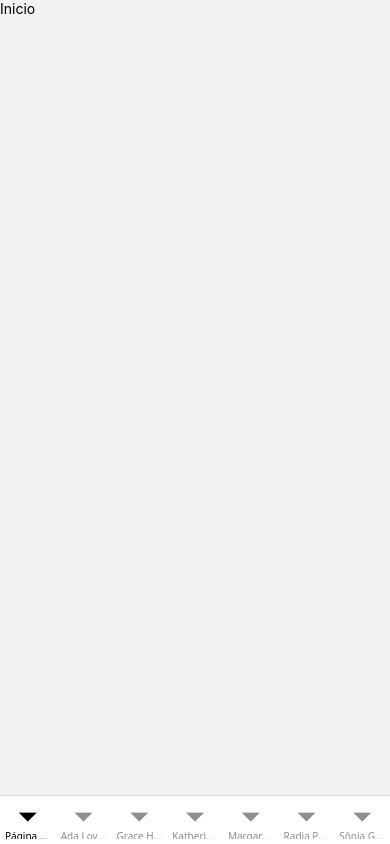
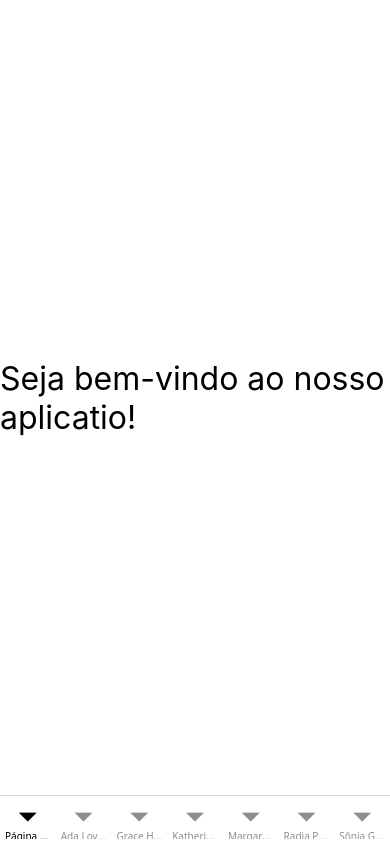
Before and after one commit to victorkoba/mulheres-notaveis-tecnologia, a React Native app: screen /PaginaInicial in a window 390 px wide. Built offline with nearby package versions, Linux system fonts and the light colour scheme.

Commit message:
Atualização pagina inicial

```diff
--- a/App.js
+++ b/App.js
@@ -27,7 +27,7 @@ const BotaoRodape = createBottomTabNavigator();
 function MyNavigation() {
   return (
     <BotaoRodape.Navigator initialRouteName='PaginaInicial' screenOptions={{tabBarActiveTintColor: '#000'}}>
-      <BotaoRodape.Screen name="PaginaInicial" component={PaginaInicial} options={{tabBarLabel: 'Página Inicial', headerShown: false }}/>
+      <BotaoRodape.Screen name="PaginaInicial" component={PaginaInicial} options={{tabBarLabel: 'Página Inicial', headerShown: false}}/>
       <BotaoRodape.Screen name="AdaLovelace" component={AdaLovelace} options={{tabBarLabel: 'Ada Lovelace', headerShown: false }}/>
       <BotaoRodape.Screen name="GraceHopper" component={GraceHopper} options={{tabBarLabel: 'Grace Hopper', headerShown: false }}/>
       <BotaoRodape.Screen name="KatherineJonhson" component={KatherineJonhson} options={{tabBarLabel: 'Katherine Jonhson', headerShown: false }}/>
--- a/screens/pagina-inicial.js
+++ b/screens/pagina-inicial.js
@@ -1,9 +1,23 @@
-import {Text, View} from "react-native";
+// Victor Luiz Koba Batista
+import { StyleSheet, Text, View } from 'react-native';
 
-export default function Inicio(){
-    return (
-        <View>
-            <Text>Inicio</Text>
-        </View>
-    );
+export default function App() {
+  return (
+    <View style={styles.container}>
+      <Text style={styles.texto}>Seja bem-vindo ao nosso aplicatio!</Text>
+    </View>
+  );
 }
+
+const styles = StyleSheet.create({
+  container: {
+    flex: 1,
+    backgroundColor: 'white',
+    alignItems: 'center',
+    justifyContent: 'center',
+  },
+  texto: {
+    color: 'black',
+    fontSize: 32,
+  },
+});
```
